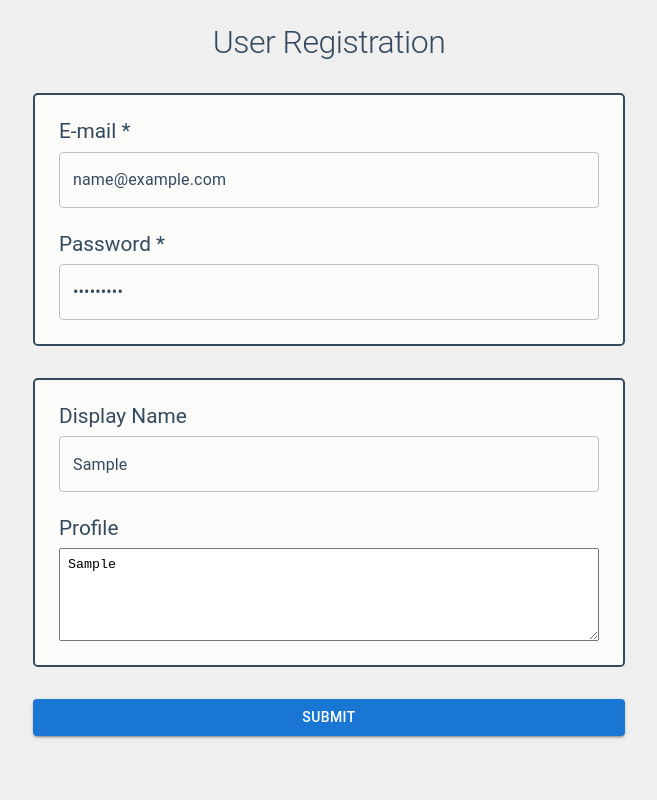
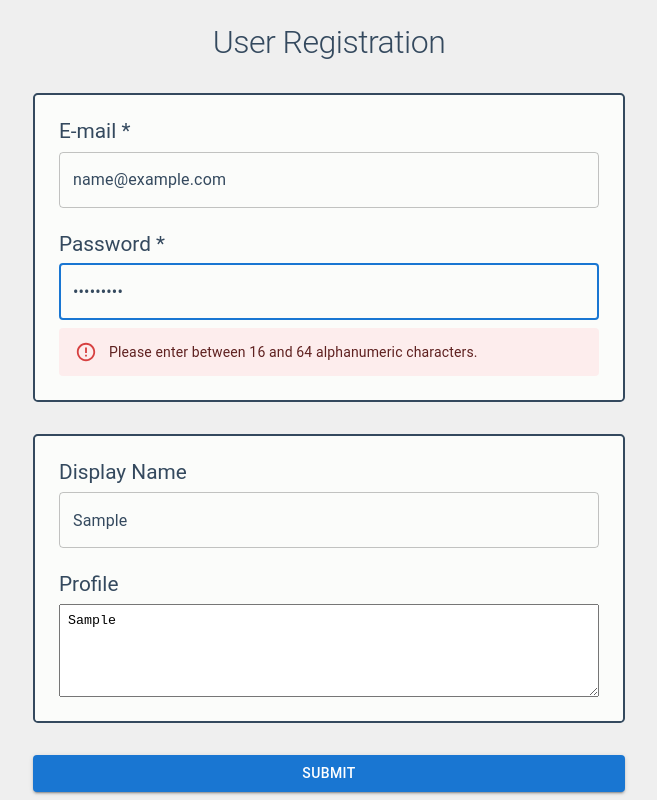
Before and after one commit to akabekobeko/examples-rhf-zod, a Next.js app: page / in a window 1280 px wide. Both pictures are taken after typing "name@example.com", "Sample123", "Sample", "Sample" into the empty fields and a click on the button "SUBMIT". Shown: the whole page, without its empty margins (311-968 px from the left). Built offline with nearby package versions, Linux system fonts and the light colour scheme.

Commit message:
feat: implemented a validation by react hook form

```diff
--- a/src/components/UserRegistration/Presenters/Presenter.tsx
+++ b/src/components/UserRegistration/Presenters/Presenter.tsx
@@ -1,14 +1,15 @@
 import { FC } from 'react'
+import { useForm, SubmitHandler } from 'react-hook-form'
 import {
   Box,
   Typography,
   TextField,
   TextareaAutosize,
   Button,
+  Alert,
 } from '@mui/material'
 import { SettingItem } from './SettingItem'
 import { SettingItemGroup } from './SettingItemGroup'
-import { useForm, SubmitHandler } from 'react-hook-form'
 
 /**
  * User registration settings.
@@ -36,7 +37,12 @@
  * Component for user registration form.
  */
 export const Presenter: FC = () => {
-  const { register, handleSubmit } = useForm<RegistrationSettings>()
+  const {
+    register,
+    handleSubmit,
+    formState: { errors },
+  } = useForm<RegistrationSettings>()
+
   const onSubmit: SubmitHandler<RegistrationSettings> = (data) => {
     console.log(data)
   }
@@ -62,27 +68,59 @@
       <SettingItemGroup>
         <SettingItem label="E-mail *">
           <TextField
-            required
+            id="email"
             placeholder="name@example.com"
             type="email"
-            {...register('email')}
+            {...register('email', {
+              required: true,
+              pattern: {
+                value: /\S+@\S+\.\S+/,
+                message: 'Entered value does not match email format',
+              },
+            })}
           />
+          {errors.email && (
+            <Alert severity="error">{errors.email.message}</Alert>
+          )}
         </SettingItem>
         <SettingItem label="Password *">
           <TextField
-            required
+            id="password"
             placeholder="Password"
             type="password"
-            {...register('password')}
+            {...register('password', {
+              required: true,
+              pattern: {
+                value: /^[A-Za-z0-9]{16,64}$/,
+                message:
+                  'Please enter between 16 and 64 alphanumeric characters.',
+              },
+            })}
           />
+          {errors.password && (
+            <Alert severity="error">{errors.password.message}</Alert>
+          )}
         </SettingItem>
       </SettingItemGroup>
       <SettingItemGroup>
         <SettingItem label="Display Name">
-          <TextField placeholder="Name" {...register('displayName')} />
+          <TextField
+            id="displayName"
+            placeholder="Name"
+            {...register('displayName', {
+              minLength: {
+                value: 4,
+                message: 'Please enter at least 4 characters.',
+              },
+            })}
+          />
+          {errors.displayName && (
+            <Alert severity="error">{errors.displayName.message}</Alert>
+          )}
         </SettingItem>
         <SettingItem label="Profile">
           <TextareaAutosize
+            id="profile"
             placeholder="Your profiles..."
             minRows={5}
             style={{
```
